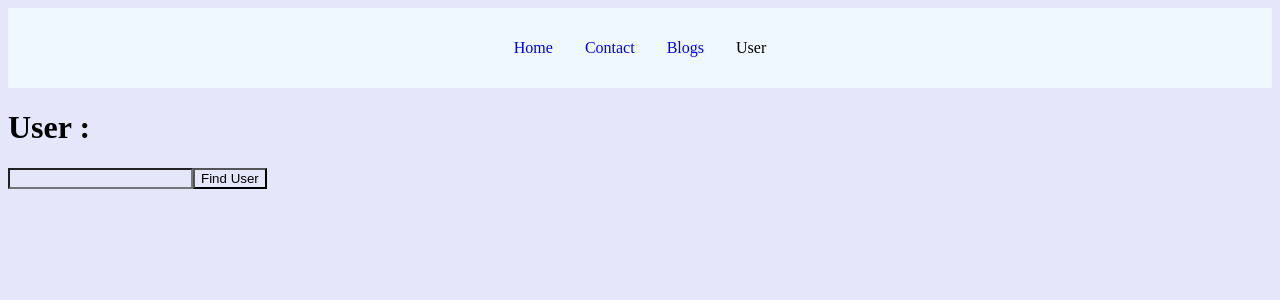
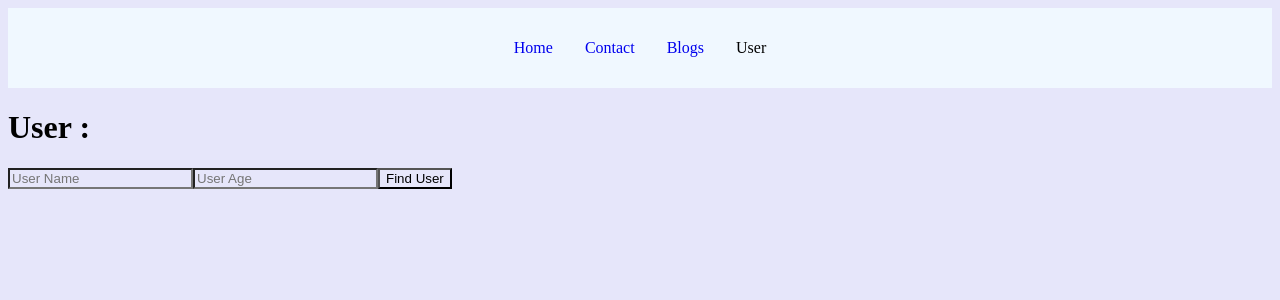
Before and after one commit to nymul-islam-moon/react-anisul-islam, a React (Create React App) app: page /user in a window 1280 px wide. Shown: the top 300 px of the page. Built offline with nearby package versions, Linux system fonts and the light colour scheme.

Commit message:
Class 62 Imortant
Query Parameter all done

```diff
--- a/src/pages/User.js
+++ b/src/pages/User.js
@@ -3,18 +3,20 @@ import {useSearchParams} from "react-router-dom";
 
 const User = () => {
     const [ name, setName ] = useState("");
+    const [ age, setAge ] = useState("");
     const [ searchParams, setSearchParams ] = useSearchParams();
 
     const handleSubmit = (e) => {
         e.preventDefault();
-        setSearchParams({name: name});
+        setSearchParams({ name: name, age: age });
     }
 
     return (
         <div>
             <h1>User : </h1>
             <form onSubmit={handleSubmit}>
-                <input type="text" value={name} onChange={(e) => { setName(e.target.value) }}/>
+                <input type="text" value={name} onChange={(e) => { setName(e.target.value) }} placeholder="User Name"/>
+                <input type="number" value={age} onChange={(e) => { setAge(e.target.value) }} placeholder="User Age"/>
                 <button type="submit">Find User</button>
             </form>
         </div>
```
